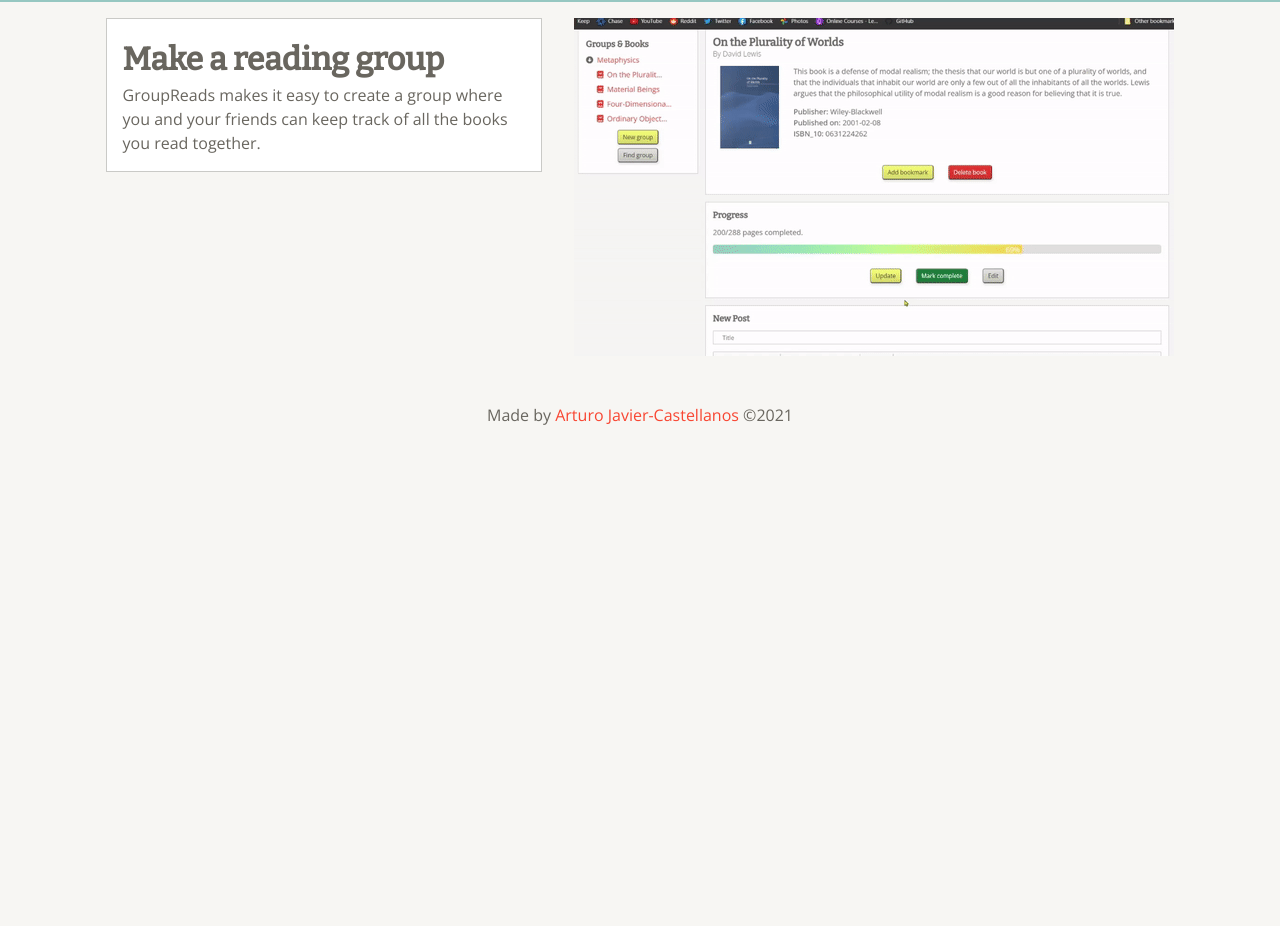
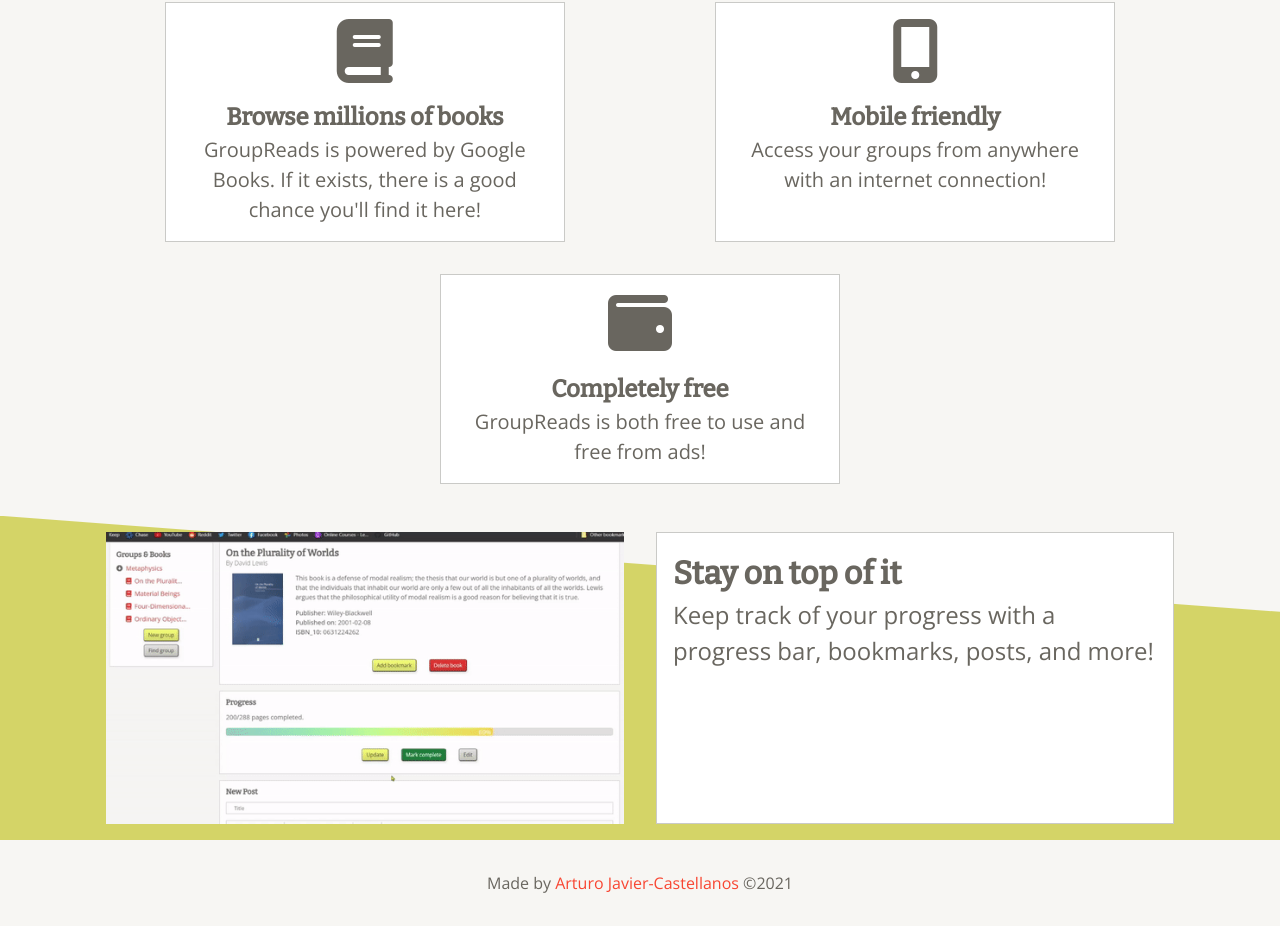
Before and after one commit to arturo-jc/groupreads, a React (Create React App) app in the folder client/: page / in a window 1280 px wide. Shown: the part 747-1673 px from the top of the page. Before the commit the page ends 1205 px from the top, so only its background shows below. Built offline with nearby package versions, Linux system fonts and the light colour scheme.

Commit message:
Finish landing

```diff
--- a/client/src/App.css
+++ b/client/src/App.css
@@ -11,6 +11,7 @@
     --grey: #cacac7;
     --darker-grey: #999990;
     --yellow: #F9F871;
+    --yellowish-green: #d4d467;
     --green: #18793c;
     --red: #f84632;
 
@@ -290,16 +291,36 @@
 .section-one{
     color: var(--primary-dark);
     background-color: var(--primary);
-    padding-bottom: 3rem;
+    padding-bottom: 1rem;
+}
+
+.section-two {
+    padding: 1rem 0;
+}
+
+.section-three {
+    background-color: var(--yellowish-green);
+}
+
+.fake-element {
+    height: 6rem;
+    background-color: var(--bg-color);
+    clip-path: polygon(0 0, 100% 0, 100% 100%, 0 0);
+    margin-bottom: -6rem;
 }
 
 .row {
     display: flex;
     line-height: 1.5;
+    flex-wrap: wrap;
+}
+.row-reverse {
+    display: flex;
+    line-height: 1.5;
     flex-wrap: wrap-reverse;
 }
 
-.row h3 {
+.row h3, .row-reverse h3 {
     font-size: 1.5rem;
     margin-bottom: 0;
 }
@@ -315,12 +336,36 @@
     z-index: 1;
 }
 
+.col-30{
+    display: flex;
+    flex-direction: column;
+    flex: 1 1 250px;
+}
+
+.col-30.pad{
+    padding: 1rem;
+}
+
 .app-description h3{
     font-size: 2rem;
 }
 
 .app-description p {
-    font-size: 1.5;
+    font-size: 1.5rem;
+}
+
+.feature-card {
+    text-align: center;
+    width: 400px;
+    margin: auto;
+}
+
+.feature-card h3 {
+    margin-top: 1rem;
+}
+
+.feature-card p {
+    font-size: 1.25rem;
 }
 
 .screenshot{
@@ -894,6 +939,14 @@
         font-size: 1.5rem;
     }
 
+    .app-description h3{
+        font-size: 1.5rem;
+    }
+
+    .app-description p {
+        font-size: 1.25rem;
+    }
+
     .books {
         grid-template-columns: repeat(2, 1fr);
     }
@@ -961,4 +1014,7 @@
         margin-bottom: 1rem;
     }
 
+    .feature-card {
+        width: 100%;
+    }
 }
--- a/client/src/components/home/Landing.js
+++ b/client/src/components/home/Landing.js
@@ -13,31 +13,59 @@
                     </div>
                 </header>
                 <div className='wrapper'>
-                    <div className="row">
+                    <div className="row-reverse">
                         <div className="col-50 pad">
                         <img className='screenshot' src={screenshot} alt="" />
                         </div>
                         <div className="col-50 pad">
-                            <div className="card extend">
+                            <div className="card extend app-description">
                             <h3>Make a reading group</h3>
-                                <p>GroupReads makes it eady to...</p>
+                                <p>GroupReads makes it easy to create a group where you and your friends can keep track of all the books you read together.
+                                </p>
                             </div>
                         </div>
                     </div>
                 </div>
             </section>
                     <section className='section-two'>
-            <div className='wrapper'>
+                        <div className="wrapper">
+                            <div className="row">
+                                <div className="col-30 pad">
+                                    <div className="card extend feature-card">
+                                        <i className="fas fa-book fa-4x"></i>
+                                        <h3>Browse millions of books</h3>
+                                    <p>GroupReads is powered by Google Books. If it exists, there is a good chance you'll find it here!</p>                            </div>
+                                </div>
+                                <div className="col-30 pad">
+                                    <div className="card extend feature-card">
+                                        <i class="fas fa-mobile-alt fa-4x"></i>
+                                        <h3>Mobile friendly</h3>
+                                        <p>Access your groups from anywhere with an internet connection!</p>
+                                    </div>
+                                </div>
+                                <div className="col-30 pad">
+                                    <div className="card extend feature-card">
+                                    <i class="fas fa-wallet fa-4x"></i>
+                                        <h3>Completely free</h3>
+                                        <p>GroupReads is both free to use and free from ads!</p>
+                                    </div>
+                                </div>
+                            </div>
+                        </div>
+                    </section>
+                <section className='section-three'>
+                <div className="fake-element"></div>
+                    <div className="wrapper">
                     <div className="row">
                             <div className="col-50 pad">
-                            <div className="card app-description">
-                                <h3>Make a reading group</h3>
-                                <p>GroupReads makes it easy to create a group where you and your friends can keep track of all the books you read together.
+                            <img className='screenshot' src={footage} alt="" />
+                            </div>
+                            <div className="col-50 pad">
+                                <div className="card extend app-description">
+                                <h3>Stay on top of it</h3>
+                                    <p>Keep track of your progress with a progress bar, bookmarks, posts, and more!
                                     </p>
                                 </div>
-                        </div>
-                        <div className="col-50 pad">
-                            <img src={footage} alt="" />
                             </div>
                         </div>
                     </div>
```
Lines whose indentation alone changed are shown as unchanged.
